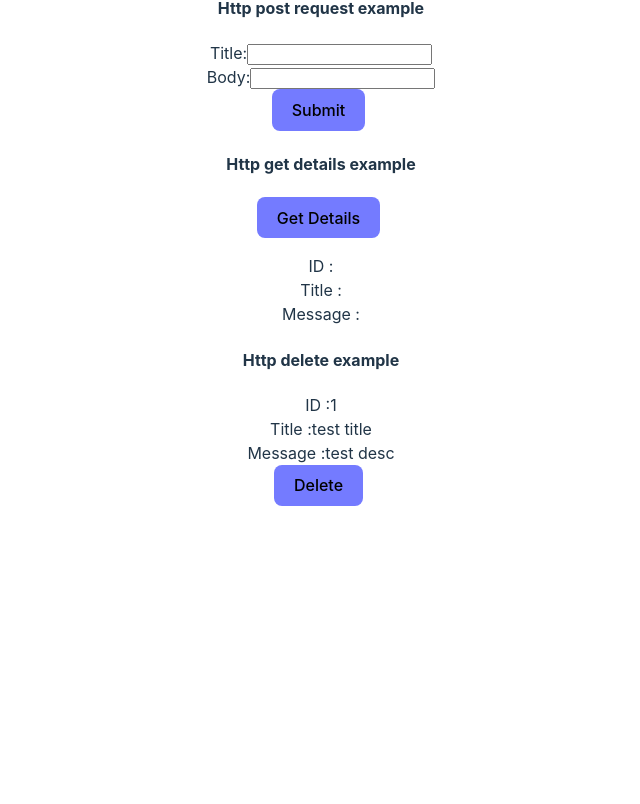
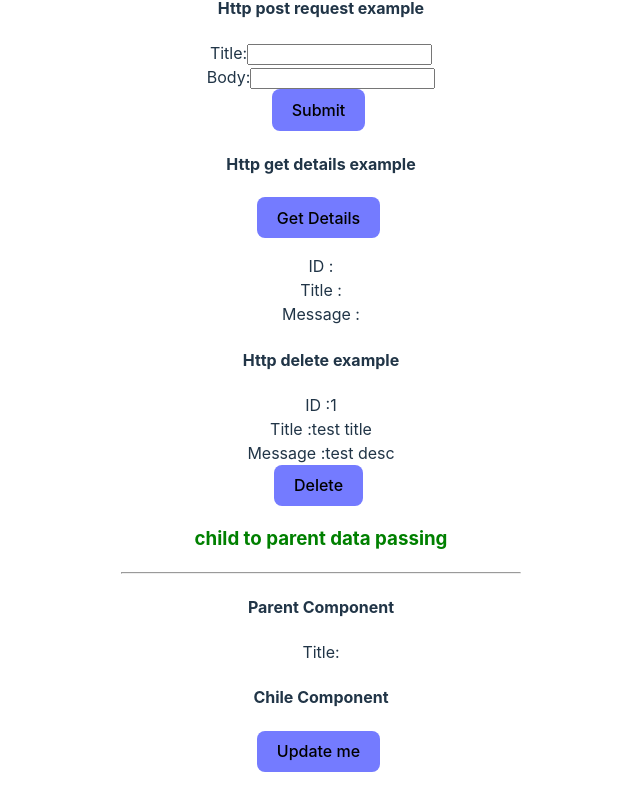
Before and after one commit to mamunurrashid1010/vuejs_practice, a Vue app: page / in a window 1280 px wide. Shown: the part 1777-2581 px from the top of the page, without its empty margins (319-959 px from the left). Before the commit the page ends 2331 px from the top, so only its background shows below. Built offline with nearby package versions, Linux system fonts and the light colour scheme.

Commit message:
Child to parent component data passing example.

```diff
--- a/src/App.vue
+++ b/src/App.vue
@@ -11,6 +11,7 @@ import GetRequest from "./components/http_request/GetRequest.vue";
 import PostRequest from "./components/http_request/PostRequest.vue";
 import GetDetails from "./components/http_request/GetDetails.vue";
 import DeleteExample from "./components/http_request/DeleteExample.vue";
+import Parent from "./components/child_to_parent_data_passsing/Parent.vue";
 </script>
 
 <template>
@@ -51,6 +52,10 @@ import DeleteExample from "./components/http_request/DeleteExample.vue";
   <GetDetails/>
   <DeleteExample/>
 
+  <!-- child to parent data passing example -->
+  <h3 style="color: green">child to parent data passing</h3><hr>
+  <Parent/>
+
 </template>
 
 <style scoped>
--- /dev/null
+++ b/src/components/child_to_parent_data_passsing/Child.vue
@@ -0,0 +1,29 @@
+<template>
+  <div>
+    <h4>Chile Component</h4>
+    <button type="button" @click='passEvent'> Update me</button>
+  </div>
+</template>
+
+<script>
+export default {
+  name:'Child',
+  data(){
+    return{
+      title:'',
+    }
+  },
+  methods:{
+    passEvent(){
+      this.$emit('changeTitle','I am from child component');
+    }
+  },
+  components:{
+
+  }
+}
+</script>
+
+<style scoped>
+
+</style>
--- /dev/null
+++ b/src/components/child_to_parent_data_passsing/Parent.vue
@@ -0,0 +1,31 @@
+<template>
+  <div>
+    <h4>Parent Component</h4>
+    <p>Title: {{title}}</p>
+    <Child @changeTitle="ChangeT($event)" />
+  </div>
+</template>
+
+<script>
+import Child from "./Child.vue";
+export default {
+  name:'Parent',
+  data(){
+    return{
+        title:'',
+    }
+  },
+  methods:{
+    ChangeT(title){
+      this.title=title;
+    }
+  },
+  components:{
+    Child
+  }
+}
+</script>
+
+<style scoped>
+
+</style>
```
Also changed, not shown: 1 other file (tests, documents, lock files or other folders).
